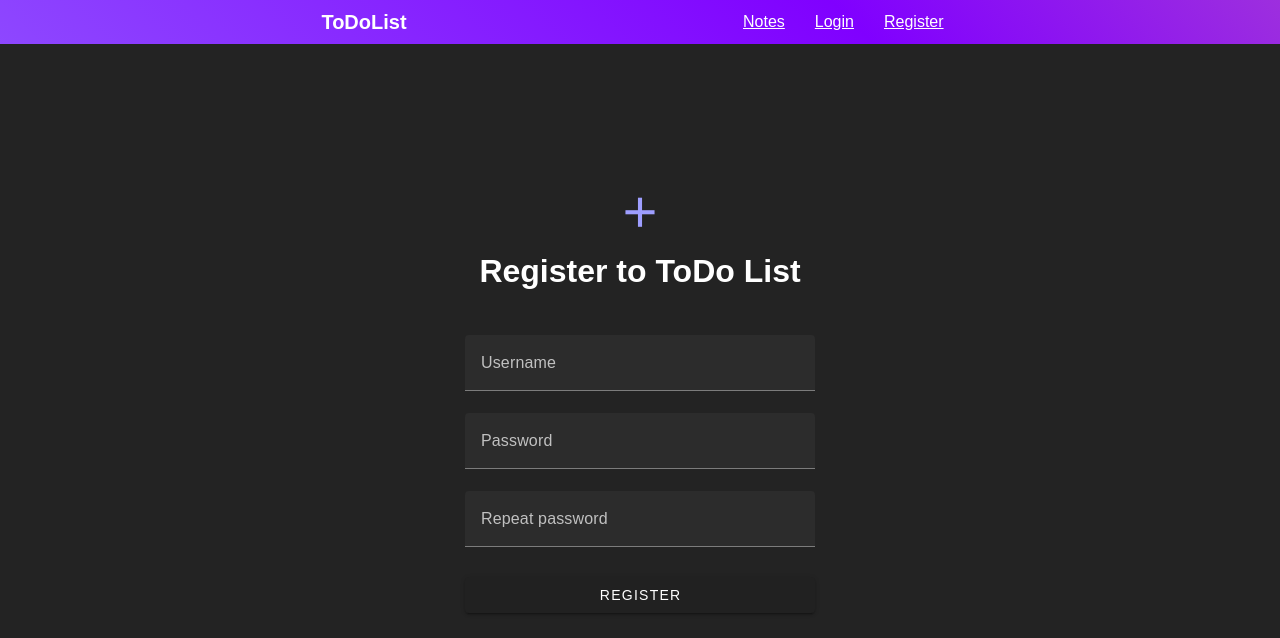
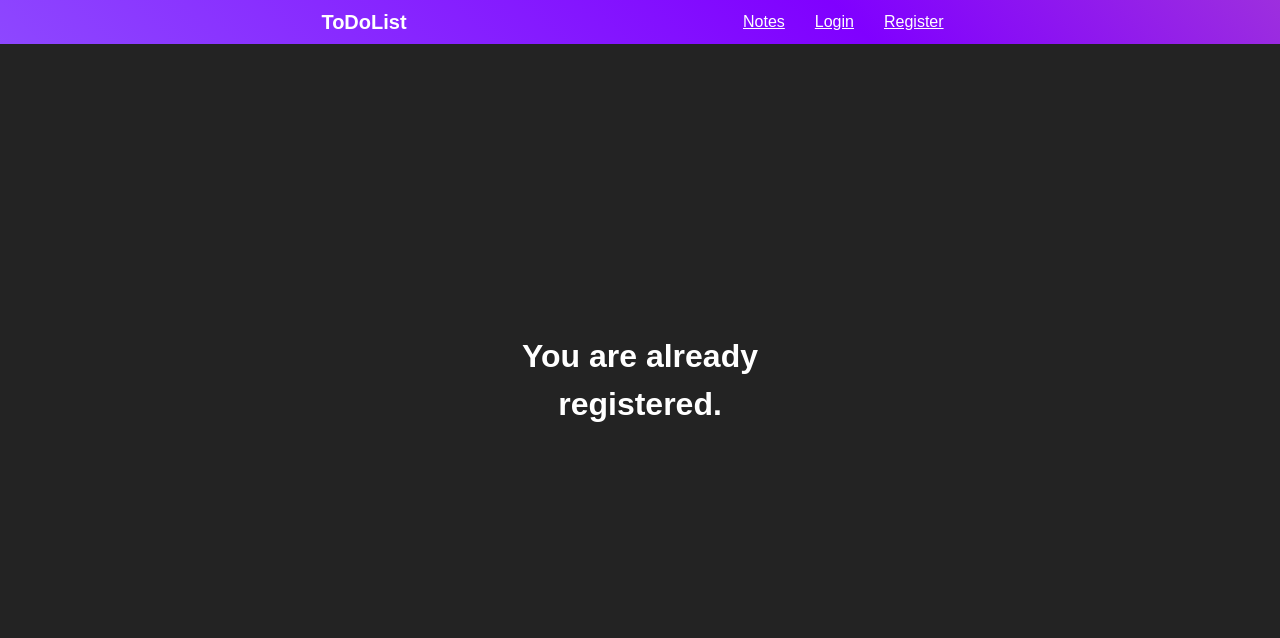
Before and after one commit to ddipper/ToDoList-WebApi, a Vue app in the folder todolist-webapi.client/: page /register in a window 1280 px wide. Shown: the top 638 px of the page. Built offline with nearby package versions, Linux system fonts and the light colour scheme.

Commit message:
fix register page

```diff
--- a/todolist-webapi.client/src/components/Register.vue
+++ b/todolist-webapi.client/src/components/Register.vue
@@ -1,9 +1,9 @@
 <template>
   <router-view/>
   <div class="content">
-    <v-icon :icon="'mdi-plus'" size="50px" color="#9e9eff" class="icon"></v-icon>
-    <h1>Register to ToDo List</h1>
-    <v-form @submit.prevent class="form" v-model="valid">
+    <v-icon :icon="'mdi-plus'" size="50px" color="#9e9eff" class="icon" v-if="!user"></v-icon>
+    <h1 v-if="!user">Register to ToDo List</h1>
+    <v-form @submit.prevent class="form" v-model="valid" v-if="!user">
       <v-text-field
           v-model="username"
           label="Username"
@@ -23,19 +23,21 @@
           :rules="rules"
           required
       ></v-text-field>
-      <v-btn class="mt-2" type="submit" block>Register</v-btn>
+      <v-btn class="mt-2" type="submit" block @click="register()">Register</v-btn>
     </v-form>
+    <div v-else class="form">
+      <h1>You are already registered.</h1>
+    </div>
   </div>
 </template>
 
 <script>
 export default {
-  data: () => ({
-    valid: false,
+  data() {
+    return {
       username: '',
       password: '',
       password2: '',
-    email: '',
       rules: [
         value => {
           if (value) return true
@@ -43,18 +45,19 @@ export default {
           return 'This is a required field.'
         },
       ],
-  }),
+      API_URL: 'http://localhost:5106/register',
+      user: 1,
+      valid: false,
+    }
+  },
+  methods: {
+    async register(){}
+  }
 
 }
 </script>
 
 <style scoped>
-body {
-  width: 300px;
-  margin: 0 auto;
-  background: olive;
-}
-
 .content{
   height: 100vh;
   background: #232323;
@@ -75,4 +78,9 @@ body {
 .icon{
   margin-bottom: 10px;
 }
+
+.form h1{
+  text-align: center;
+}
+
 </style>
```
Also changed, not shown: 1 other file (tests, documents, lock files or other folders). Lines whose indentation alone changed are shown as unchanged.
